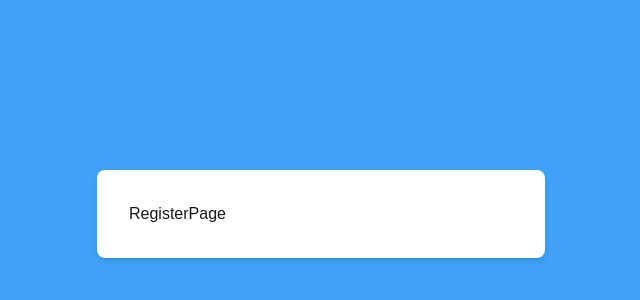
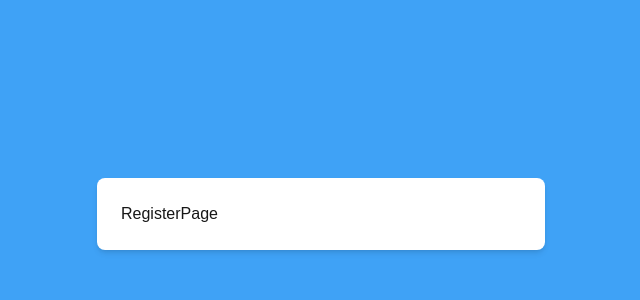
Before and after one commit to joheee/Fiscus, a Next.js app: page /register in a window 1280 px wide. Shown: the part 186-486 px from the top of the page, without its empty margins (319-959 px from the left). Built offline with nearby package versions, Linux system fonts and the light colour scheme.

Commit message:
feat: reduce padding auth layout.tsx

```diff
--- a/src/app/(auth)/layout.tsx
+++ b/src/app/(auth)/layout.tsx
@@ -16,10 +16,10 @@ export default function AuthLayout({
   children: React.ReactNode;
 }) {
   return (
-    <main className="h-screen flex items-center justify-center bg-blue-accent p-8">
+    <main className="h-screen flex items-center justify-center bg-blue-accent p-6">
       <div
         className="sm:w-full sm:max-w-md sm:h-fit
-        rounded-lg p-8 bg-background shadow-md w-screen h-full"
+        rounded-lg p-6 bg-background shadow-md w-screen h-full"
       >
         {children}
       </div>
--- a/src/app/(auth)/login/page.tsx
+++ b/src/app/(auth)/login/page.tsx
@@ -1,7 +1,3 @@
-import React from 'react'
-
 export default function LoginPage() {
-  return (
-    <div>LoginPage</div>
-  )
+  return <div>LoginPage</div>;
 }
--- a/src/app/(auth)/register/page.tsx
+++ b/src/app/(auth)/register/page.tsx
@@ -1,7 +1,3 @@
-import React from 'react'
-
 export default function RegisterPage() {
-  return (
-    <div>RegisterPage</div>
-  )
+  return <div>RegisterPage</div>;
 }
```
